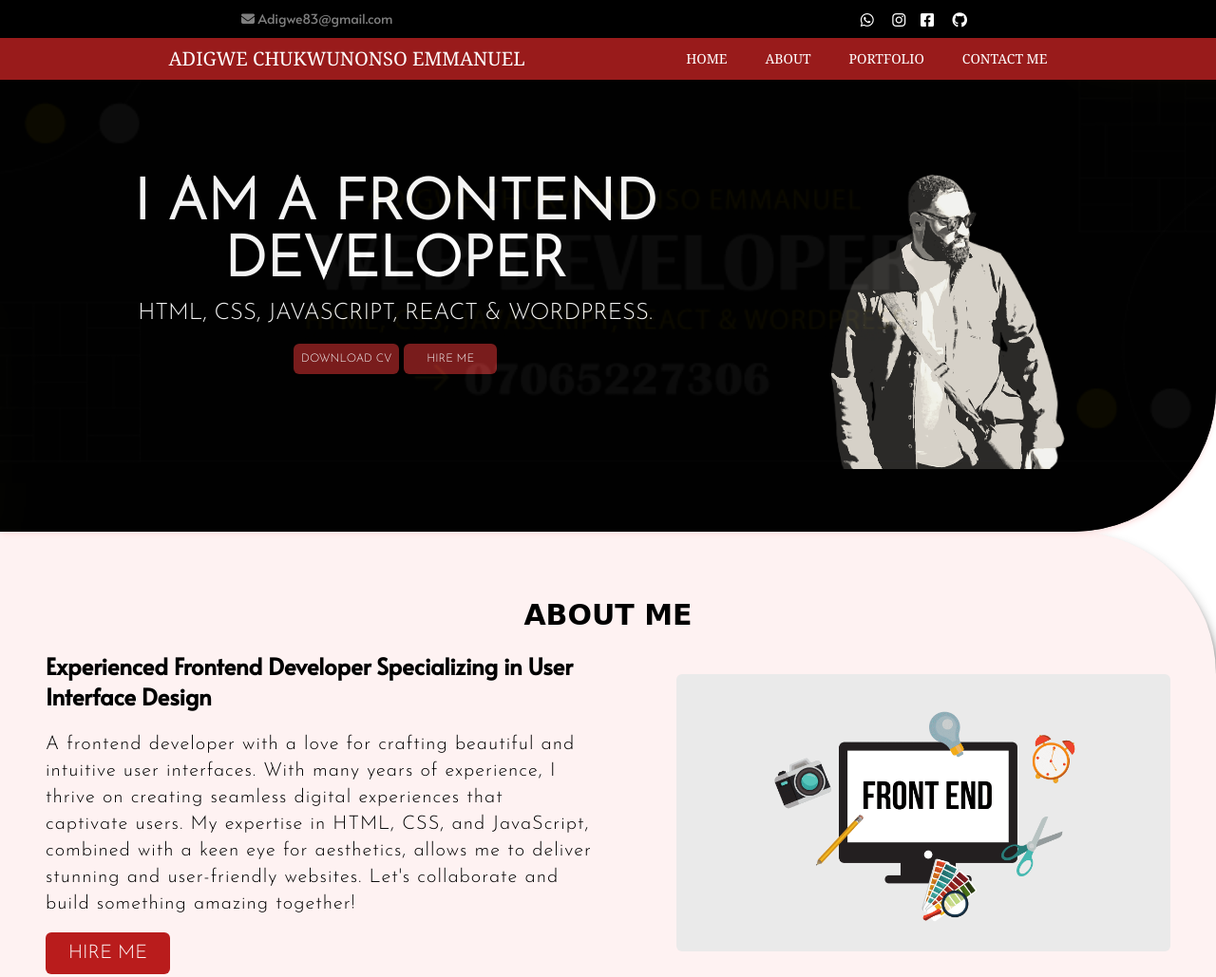
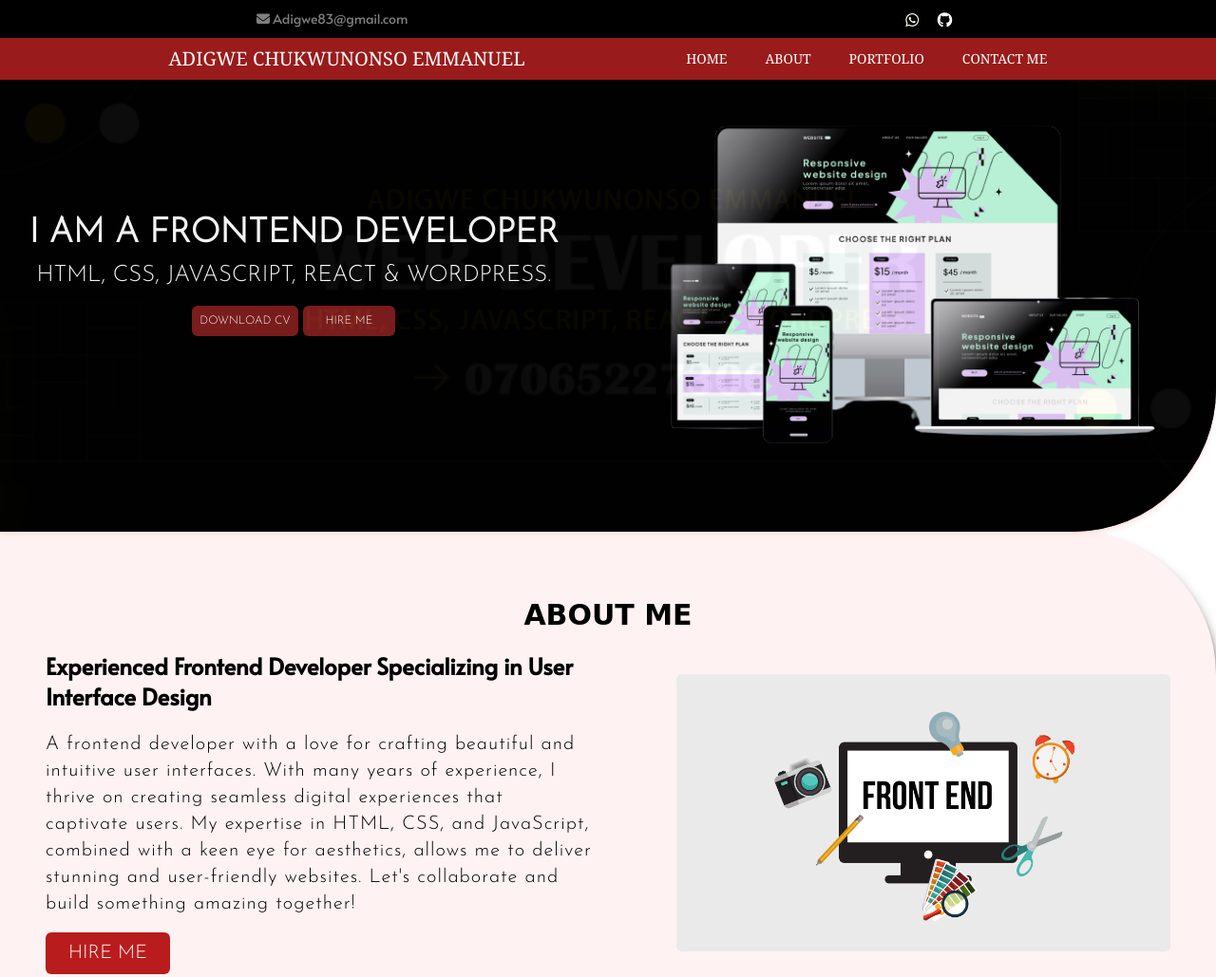
Before and after one commit to Adigwe682/Portfiolo, a website: page index.html in a window 1280 px wide. Shown: the top 1029 px of the page at 95% size. Drawn offline with Linux system fonts and the light colour scheme; a web font is replaced by a local one.

Commit message:
updated commit

```diff
--- a/index.html
+++ b/index.html
@@ -49,10 +49,12 @@
                 Adigwe83@gmail.com
             </div>
             <div class="social cursor-pointer hidden  md:block">
-                <i class="fab fa-whatsapp"></i> &nbsp; &nbsp;
-                <i class="fab fa-instagram"></i>&nbsp; &nbsp;
-                <i class="fab fa-facebook-square"></i> &nbsp; &nbsp;
-                <i class="fab fa-github"></i> &nbsp;
+                <a href="https://api.whatsapp.com/send/?phone=%2B2349096503792&text&type=phone_number&app_absent=0" class="">
+                    <i class="fab fa-whatsapp  hover:animate-bounce"></i> &nbsp; &nbsp;
+                </a>
+                <a href="https://github.com/Adigwe682">
+                    <i class="fab fa-github"></i> &nbsp;
+                </a>
             </div>
         </div>
         <div id="mobile-overlay" class=" hidden bg-black fixed z-10 opacity-90 top-0 right-0 left-0 bottom-0"></div>
@@ -114,12 +116,12 @@
     </header>
     <main>
         <section
-            class="w-full pt-64  relative rounded-br-[100px] md:rounded-br-[150px] shadow-red-100 shadow-md text-white h-40 md:h-[70vh]  "
+            class="w-full pt-64   relative rounded-br-[100px] md:rounded-br-[150px] shadow-red-100 shadow-md text-white h-40 md:h-[70vh]  "
             id="section1">
             <div id="divoverlay"
                 class="absolute flex flex-row rounded-br-[50px] justify-around items-center top-0 right-0 left-0 bottom-0 bg-black opacity-95 text-center md:rounded-br-[150px]">
-                <div class=" md:flex md:flex-col md:items-center md:justify-center">
-                    <h1 class="pt-5 font-extrabold md:text-6xl ">I AM A FRONTEND DEVELOPER</h1>
+                <div class=" md:flex md:flex-col ">
+                    <h1 class="pt-5 font-extrabold md:text-4xl ">I AM A FRONTEND DEVELOPER</h1>
                     <p class=" capitalize text-xs pt-2 md:text-2xl ">HTML, CSS, JAVASCRIPT, REACT & WORDPRESS.</p>
                     <div>
                         <a href="./first resume (4).pdf" download>
@@ -137,8 +139,8 @@
 
                     </div>
                 </div>
-                <div class="hidden md:block -mt-5">
-                    <img src="./images/imageport.png" alt="" class="image">
+                <div class="hidden pt-7  md:block   ">
+                    <img src="./images/7447490-removebg-preview.png" alt="" class="image w-[600px] ">
                 </div>
             </div>
         </section>
@@ -306,13 +308,16 @@
                 <h1 class="text-xl font-extrabold">ADIGWE CHUKWUNONSO EMMANUEL</h1>
                 <p class="text-xl my-2 font-sans font-bold">Frontend Web Developer</p>
                 <div class="flex justify-center space-x-2   p-5">
-                    <a href="https://www.linkedin.com/in/adigwe-emmanuel-04b539237/" class="hover:rounded-full hover:border-2 hover:border-red-700 hover:p-3">
+                    <a href="https://www.linkedin.com/in/adigwe-emmanuel-04b539237/"
+                        class="hover:rounded-full hover:border-2 hover:border-red-700 hover:p-3">
                         <img src="./images/lc.png" alt="" class="w-14" id="linkedin">
                     </a>
-                    <a href="https://twitter.com/MaziiiiExchange2" class="hover:rounded-full hover:border-2 hover:border-green-700 hover:p-3">
+                    <a href="https://twitter.com/MaziiiiExchange2"
+                        class="hover:rounded-full hover:border-2 hover:border-green-700 hover:p-3">
                         <img src="./images/tc.png" alt="" class="w-14 ficon">
                     </a>
-                    <a href="https://github.com/Adigwe682" class="hover:rounded-full hover:border-2 hover:border-black hover:p-3">
+                    <a href="https://github.com/Adigwe682"
+                        class="hover:rounded-full hover:border-2 hover:border-black hover:p-3">
                         <img src="./images/github.svg" alt="" class="w-14">
                     </a>
                 </div>
--- a/input.css
+++ b/input.css
@@ -17,9 +17,7 @@ main #section1{
     background-position:center;
     background-size: cover;
 }
-/* main section{
-    scroll-snap-type: y mandatory;
-} */
+
 #myP {
     opacity: 0;
     transition: opacity 0.5s;
@@ -28,6 +26,6 @@ main #section1{
    .animate {
     opacity: 1;
   }
-   section div .image{
-    filter: brightness(100%) saturate(800%) contrast(200%) sepia(200%) grayscale(80%) ;
+   .fa-whatsapp{
+    filter:  brightness(100%) saturate(800%) contrast(200%) sepia(200%) ;
    }
```
Also changed, not shown: css/style.css, images/3426526-remov1ebg-preview.png (added), images/3426526.jpg (added), images/7447490-removebg-preview.png (added), images/7447490.jpg (added).
